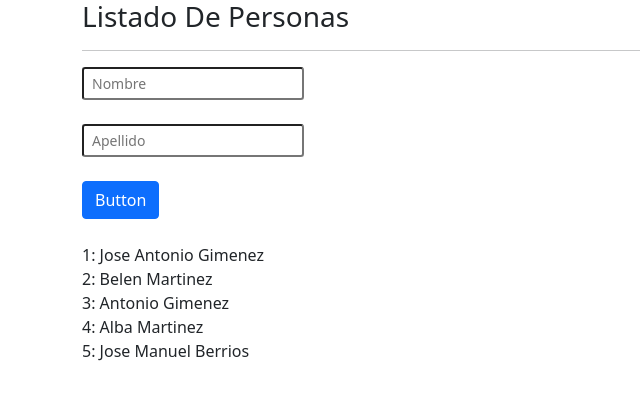
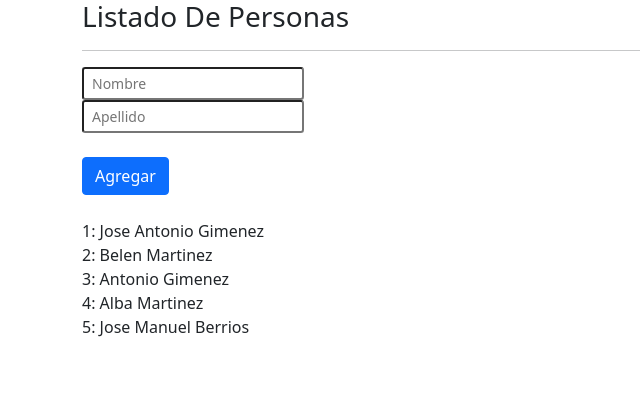
Before and after one commit to FsDk-es/SM-Listado-Personas-Angular, an Angular app: page / in a window 1280 px wide. Shown: the top 400 px of the page, without its empty margins (0-640 px from the left). Built offline with nearby package versions, Linux system fonts and the light colour scheme.

Commit message:
se cambia 1 clase por form-row

```diff
--- a/src/app/app.component.html
+++ b/src/app/app.component.html
@@ -16,9 +16,8 @@
       />
     </div>
 
-    <div class="form-group" col-md-2>
+    <div class="form-row" col-md-2>
       <!--<label for="nombre" class=".sr-only">Nombre</label>-->
-      <br/>
       <input
         type="text"
         name="apellido"
@@ -28,7 +27,10 @@
         [(ngModel)] = "apellidoInput"
       />
     </div><br/>
-    <button type="button" class="btn btn-primary">Button</button>
+    <div class="col">
+      <button type="submit" class="btn btn-primary" (click)="agregarPersona()">
+        Agregar</button>
+    </div>
 
   </form>
   <br/>
--- a/src/app/app.component.ts
+++ b/src/app/app.component.ts
@@ -12,4 +12,19 @@ export class AppComponent {
   nombreInput:string = '';
   apellidoInput:string = '';
 
+
+  agregarPersona(){
+   let persona1 = new Persona(this.nombreInput, this.apellidoInput);
+   if (persona1.nombre === '') {
+    return  alert('Este campo es obligatorio');
+   }
+   if (persona1.apellido === '') {
+    return  alert('Este campo es obligatorio');
+   }
+   else {
+
+     this.personas.push(persona1);
+   }
+
+  }
 }
--- a/src/app/persona.model.ts
+++ b/src/app/persona.model.ts
@@ -12,8 +12,7 @@ constructor(nombre:string,apellido:string){
 
 /*==============Posibilidad 2====================*/
 constructor(public nombre:string,public apellido:string){
+}
 
 
 }
-
-}
```
